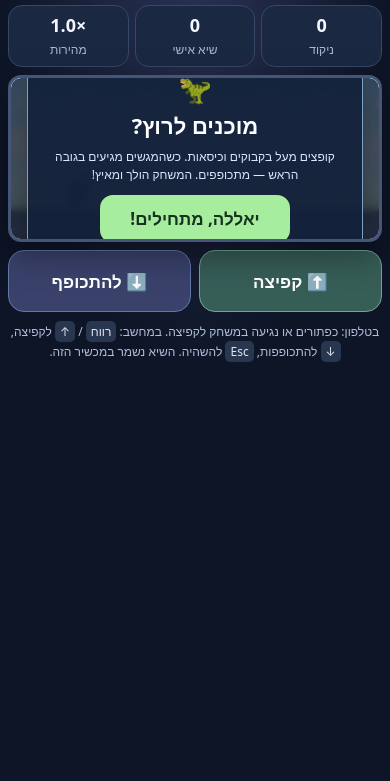
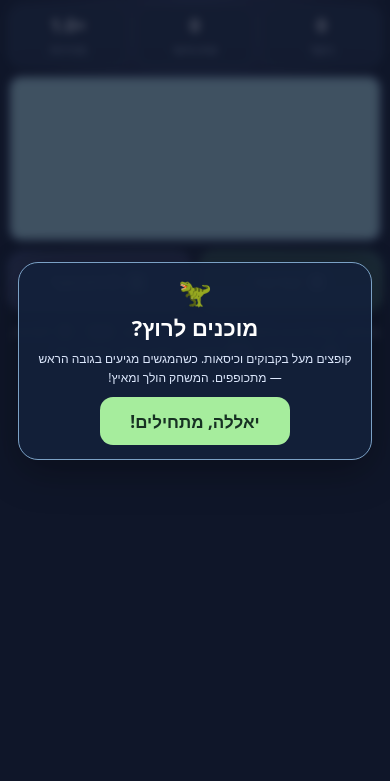
Before and after one commit to SharonLanger/game-tester-2026, a website: page games/dinosaur/index.html in a window 390 px wide. Shown: the part 61-842 px from the top of the page. Drawn offline with Linux system fonts and the light colour scheme.

Commit message:
Improve dinosaur game mobile canvas sizing and start screen

```diff
--- a/games/dinosaur/index.html
+++ b/games/dinosaur/index.html
@@ -22,7 +22,7 @@ body{background:radial-gradient(ellipse at 50% 5%,#293255 0,#0e1527 70%);padding
 .stat b{display:block;font-size:clamp(18px,3.8vw,29px);font-variant-numeric:tabular-nums}
 .stat small{color:#a9b8d5;font-size:12px}
 .frame{position:relative;background:#b9e8f0;border:3px solid #445577;border-radius:19px;overflow:hidden;box-shadow:0 12px 35px #0006}
-canvas{width:100%;height:auto;aspect-ratio:960/420;display:block;touch-action:none}
+canvas{width:100%;height:auto;display:block;touch-action:none}
 .overlay{position:absolute;inset:0;display:flex;align-items:center;justify-content:center;padding:16px;background:#11182cb9;backdrop-filter:blur(4px);text-align:center}
 .overlay[hidden]{display:none}
 .panel{max-width:490px;width:100%;background:#13213bed;color:#fff;padding:clamp(16px,3.5vw,30px);border-radius:20px;border:1px solid #7ba1c5;box-shadow:0 12px 40px #0005}
@@ -37,6 +37,7 @@ canvas{width:100%;height:auto;aspect-ratio:960/420;display:block;touch-action:no
 .hint{text-align:center;color:#b1bed9;font-size:12px;line-height:1.7;margin:10px 0 0}
 kbd{font:inherit;color:#dfe5f7;background:#293650;border-radius:5px;padding:2px 5px}
 @media(min-width:700px){.controls{max-width:570px;margin-inline:auto}.control{min-height:54px}}
+@media(max-width:600px){.overlay{position:fixed;inset:0;z-index:100;padding:18px;overflow-y:auto}.panel{margin:auto}}
 @media(max-width:450px){body{padding:8px}.frame{border-radius:13px}.stat{padding:7px}.board{gap:6px;margin-bottom:8px}.controls{gap:8px;margin-top:8px}.control{min-height:62px;font-size:17px}.heading{margin-bottom:8px}.panel{padding:14px}.panel p{margin-bottom:10px}}
 </style>
 </head>
@@ -73,7 +74,7 @@ kbd{font:inherit;color:#dfe5f7;background:#293650;border-radius:5px;padding:2px
 'use strict';
 const canvas = document.getElementById('world');
 const ctx = canvas.getContext('2d');
-const W=960, H=420, GROUND=335, PX=142;
+const W=window.innerWidth<580?620:960, H=420, GROUND=335, PX=142;\ncanvas.width=W;canvas.height=H;
 const ui={score:document.getElementById('score'),best:document.getElementById('best'),speed:document.getElementById('speed'),
 overlay:document.getElementById('overlay'),icon:document.getElementById('modalIcon'),title:document.getElementById('modalTitle'),
 desc:document.getElementById('modalDescription'),start:document.getElementById('start')};
```
